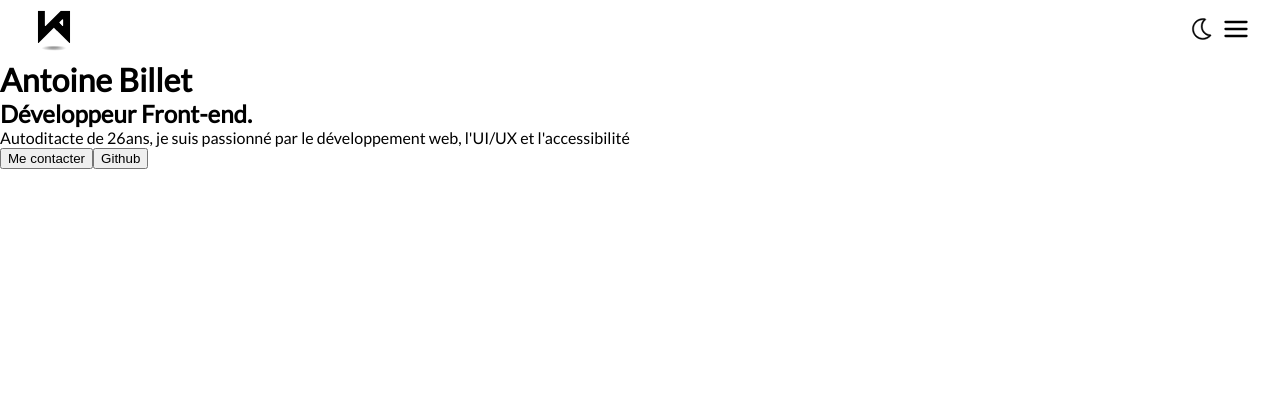
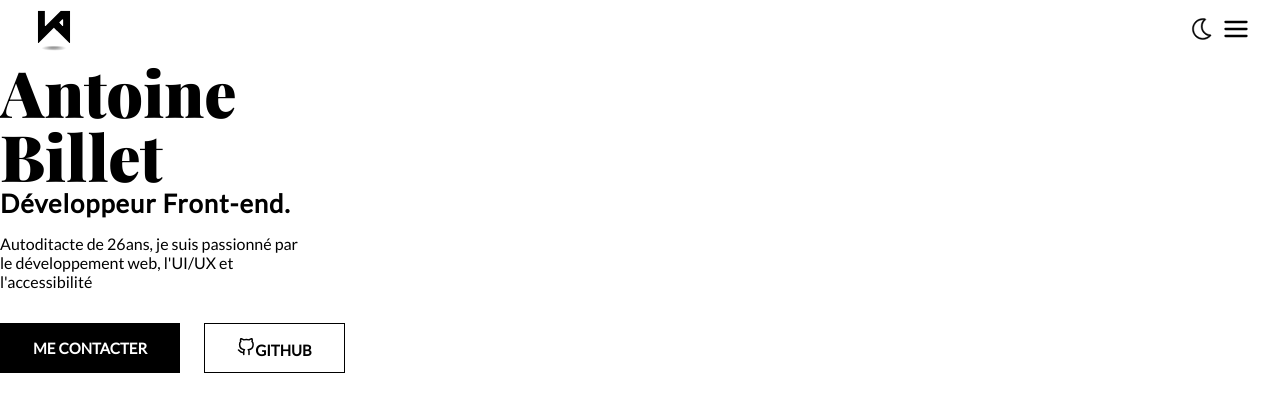
Before and after one commit to antoineskt/portfolio, a React (Vite) app: page / in a window 1280 px wide. Shown: the top 412 px of the page. Built offline with nearby package versions, Linux system fonts and the light colour scheme.

Commit message:
css html improv

```diff
--- a/index.html
+++ b/index.html
@@ -4,9 +4,13 @@
     <meta charset="UTF-8" />
     <link rel="icon" type="image/svg+xml" href="./src/assets/logoab.svg" />
     <meta name="viewport" content="width=device-width, initial-scale=1.0" />
+    <!-- Google fonts -->
     <link rel="preconnect" href="https://fonts.googleapis.com" />
     <link rel="preconnect" href="https://fonts.gstatic.com" crossorigin />
-    <link href="https://fonts.googleapis.com/css2?family=Lato&display=swap" rel="stylesheet" />
+    <link
+      href="https://fonts.googleapis.com/css2?family=Lato&family=Playfair+Display:wght@900&display=swap"
+      rel="stylesheet"
+    />
     <title>Portfolio - Antoine BILLET</title>
   </head>
   <body>
--- a/src/Home.tsx
+++ b/src/Home.tsx
@@ -1,14 +1,11 @@
 import Header from './components/Header'
+import Presentation from './components/Presentation'
 
 function Home() {
   return (
     <div>
       <Header />
-      <h1>Antoine Billet</h1>
-      <h2>Développeur Front-end.</h2>
-      <p>Autoditacte de 26ans, je suis passionné par le développement web, l'UI/UX et l'accessibilité</p>
-      <button>Me contacter</button>
-      <button>Github</button>
+      <Presentation />
     </div>
   )
 }
--- /dev/null
+++ b/src/components/Presentation/index.tsx
@@ -0,0 +1,86 @@
+/* eslint-disable import/no-named-as-default */
+/* eslint-disable react/no-unescaped-entities */
+import styled from 'styled-components'
+
+const SectionPresentation = styled.section``
+
+const H1 = styled.h1`
+  font-family: 'Playfair Display';
+  line-height: 4rem;
+  font-size: 4rem;
+`
+
+const H2 = styled.h2`
+  font-size: 1.6rem;
+  letter-spacing: 1px;
+`
+
+const P = styled.p`
+  max-width: 450px;
+  word-break: break-word;
+  font-size: 1em;
+  margin-top: 16px;
+  margin-bottom: 32px;
+`
+
+const DivButtonContact = styled.div`
+  display: flex;
+`
+
+const ButtonContact = styled.button<{ $github?: boolean }>`
+  display: inline-flex;
+  align-items: center;
+  background-color: ${(props) => (props.$github ? 'white' : 'black')};
+  color: ${(props) => (props.$github ? 'black' : 'white')};
+  text-transform: uppercase;
+  font-family: inherit;
+  margin: 0;
+  height: 50px;
+  padding: 16px 32px;
+  font-size: 15px;
+  font-weight: 700;
+  box-shadow: none;
+  cursor: pointer;
+  border: 1px solid black;
+  outline: 0;
+  margin-right: 24px;
+`
+const AncreGit = styled.a`
+  color: black;
+`
+export default function Presentation() {
+  return (
+    <SectionPresentation>
+      <H1>
+        Antoine
+        <br /> Billet
+      </H1>
+      <H2>Développeur Front-end.</H2>
+      <P>
+        Autoditacte de 26ans, je suis passionné par <br /> le développement web, l'UI/UX et <br /> l'accessibilité
+      </P>
+      <DivButtonContact>
+        <ButtonContact>Me contacter</ButtonContact>
+        <ButtonContact $github>
+          <AncreGit href="https://github.com/antoineskt">
+            <svg
+              stroke="currentColor"
+              fill="none"
+              strokeWidth="2"
+              viewBox="0 0 24 24"
+              strokeLinecap="round"
+              strokeLinejoin="round"
+              className="left"
+              height="18"
+              width="18"
+              xmlns="http://www.w3.org/2000/svg"
+            >
+              <path d="M9 19c-5 1.5-5-2.5-7-3m14 6v-3.87a3.37 3.37 0 0 0-.94-2.61c3.14-.35 6.44-1.54 6.44-7A5.44 5.44 0 0 0 20 4.77 5.07 5.07 0 0 0 19.91 1S18.73.65 16 2.48a13.38 13.38 0 0 0-7 0C6.27.65 5.09 1 5.09 1A5.07 5.07 0 0 0 5 4.77a5.44 5.44 0 0 0-1.5 3.78c0 5.42 3.3 6.61 6.44 7A3.37 3.37 0 0 0 9 18.13V22"></path>
+            </svg>
+            Github
+          </AncreGit>
+        </ButtonContact>
+      </DivButtonContact>
+    </SectionPresentation>
+  )
+}
--- a/src/utils/style/GlobalStyle.tsx
+++ b/src/utils/style/GlobalStyle.tsx
@@ -7,13 +7,20 @@ const StyledGlobalStyle = createGlobalStyle<{ isDarkMode: boolean }>`
         box-sizing: border-box;
 
       margin: 0;
+      a {
+        text-decoration: none;
+      }
+
+      div {
+        display: block;
+      }
     }
 
     body {
       // Ici cette syntaxe revient au même que
         //background-color: $ { ({ props }) => (props.isDarkmode ?  qsdjqkdsq : qsdjqkldq)
 
-        background-color: ${({ isDarkMode }) => (isDarkMode ? '#2F2E41' : 'white')};
+        background-color: ${({ isDarkMode }) => (isDarkMode ? '#2F2E41' : '##f7f7f7')};
         font-family: "Lato", sans-serif;
     }
 
```
